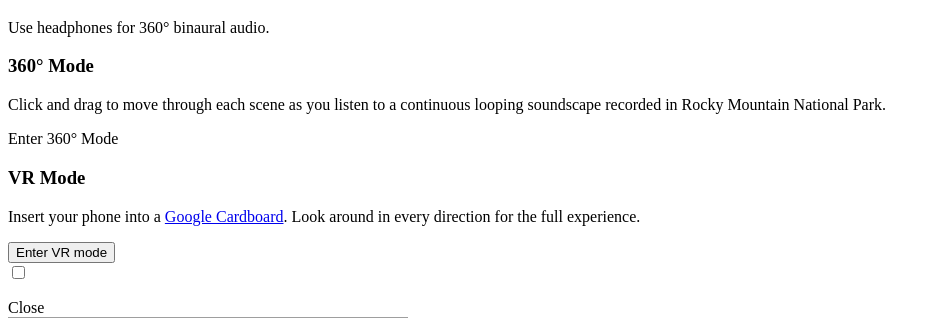
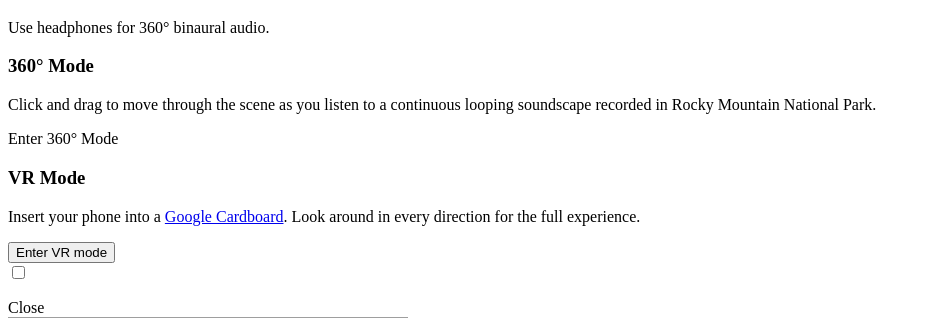
Before and after one commit to nprapps/rockymountain, a Flask app: template templates/index.html in a window 1280 px wide. Shown: the part 1160-1478 px from the top of the page, without its empty margins (0-940 px from the left). Run offline with Flask 2, Linux system fonts and the light colour scheme; the template is opened without the code that fills it, so the values that code supplies are empty; some libraries are stand-ins or nearby versions; grey boxes are pictures that could not be loaded.

Commit message:
modal copy edit

```diff
--- a/templates/vr.html
+++ b/templates/vr.html
@@ -92,7 +92,7 @@
                 <h2>Select your experience</h2>
                 <p><i class="icon icon-headphones"></i> Use headphones for 360° binaural audio.</p>
                 <h3>360° Mode</h3>
-                <p>Click and drag to move through each scene as you listen to a continuous looping soundscape recorded in Rocky Mountain National Park.</p>
+                <p>Click and drag to move through the scene as you listen to a continuous looping soundscape recorded in Rocky Mountain National Park.</p>
 
                 <label for="modal" class="modal-360">Enter 360° Mode</label>
 
```
